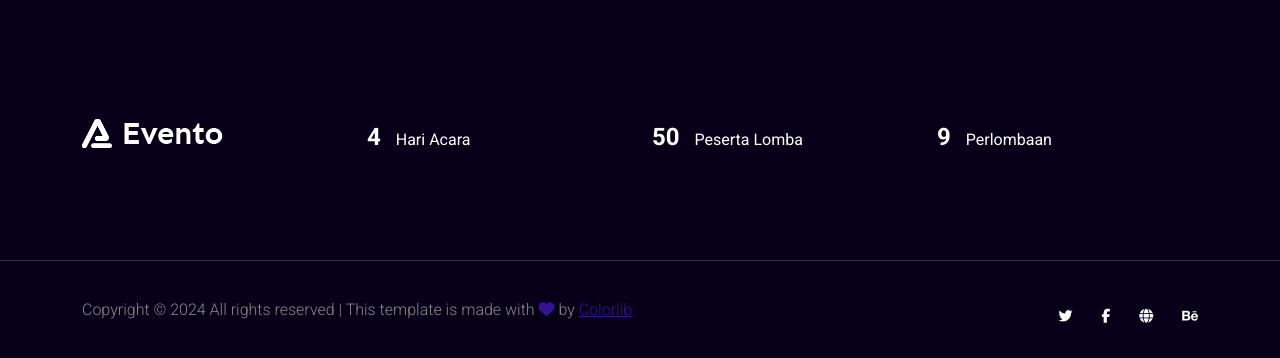
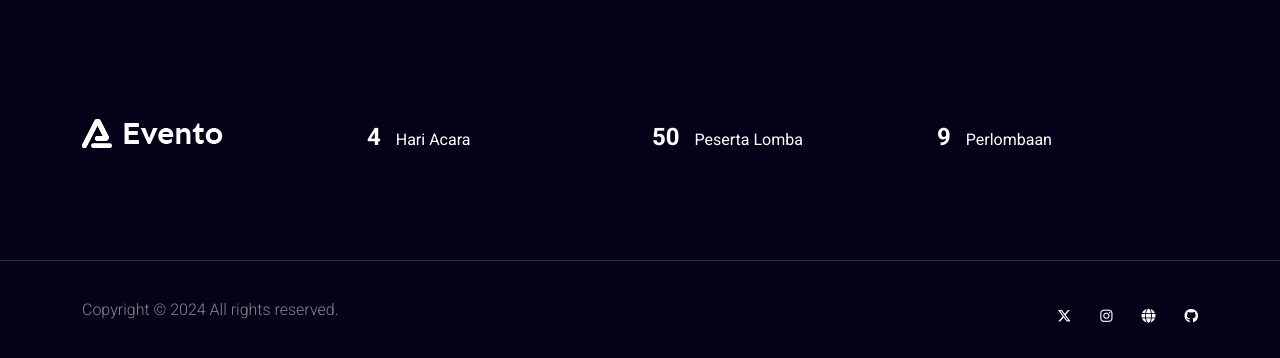
Before and after one commit to fauzantrif/pitulasan, a PHP site: page /klasemen.php in a window 1280 px wide. Shown: the part 2500-2858 px from the top of the page. Run offline with PHP 8.4, Linux system fonts and the light colour scheme; data comes from the database, SQL or seed files in the repository; some libraries are stand-ins or nearby versions.

Commit message:
Footer: fix bottom links

```diff
--- a/comps/body.footer.php
+++ b/comps/body.footer.php
@@ -39,17 +39,15 @@
                      <div class="row d-flex justify-content-between align-items-center">
                          <div class="col-xl-10 col-lg-8 ">
                              <div class="footer-copy-right">
-                                 <p><!-- Link back to Colorlib can't be removed. Template is licensed under CC BY 3.0. -->
-  Copyright &copy; <script>document.write(new Date().getFullYear());</script> All rights reserved | This template is made with <i class="fa fa-heart" aria-hidden="true"></i> by <a href="https://colorlib.com" target="_blank">Colorlib</a>
-  <!-- Link back to Colorlib can't be removed. Template is licensed under CC BY 3.0. --></p>
+                                 <p class="small"> Copyright &copy; <script>document.write(new Date().getFullYear());</script> All rights reserved.</p>
                              </div>
                          </div>
                          <div class="col-xl-2 col-lg-4">
                              <div class="footer-social f-right">
-                                <a href="#"><i class="fab fa-twitter"></i></a>
-                                <a href="https://www.facebook.com/sai4ull"><i class="fab fa-facebook-f"></i></a>
-                                <a href="#"><i class="fas fa-globe"></i></a>
-                                <a href="#"><i class="fab fa-behance"></i></a>
+                                <a href="//x.com/fauzantrif" target="_blank"><i class="fab fa-x-twitter"></i></a>
+                                <a href="//instagram.com/fauzantrif" target="_blank"><i class="fab fa-instagram"></i></a>
+                                <a href="//www.tripath.my.id" target="_blank"><i class="fas fa-globe"></i></a>
+                                <a href="//github.com/fauzantrif" target="_blank"><i class="fab fa-github"></i></a>
                              </div>
                          </div>
                      </div>
--- a/comps/head.scripts.php
+++ b/comps/head.scripts.php
@@ -13,9 +13,9 @@
     <link rel="stylesheet" href="assets/css/gijgo.css">
 	<link rel="stylesheet" href="assets/css/animate.min.css">
 	<link rel="stylesheet" href="assets/css/magnific-popup.css">
-	<link rel="stylesheet" href="assets/css/fontawesome-all.min.css">
 	<link rel="stylesheet" href="assets/css/themify-icons.css">
 	<link rel="stylesheet" href="assets/css/slick.css">
 	<link rel="stylesheet" href="assets/css/nice-select.css">
 	<link rel="stylesheet" href="assets/css/style.css">
 	<link rel="stylesheet" href="assets/css/style.modif.css">
+	<link rel="stylesheet" href="https://cdnjs.cloudflare.com/ajax/libs/font-awesome/6.6.0/css/all.min.css" integrity="sha512-Kc323vGBEqzTmouAECnVceyQqyqdsSiqLQISBL29aUW4U/M7pSPA/gEUZQqv1cwx4OnYxTxve5UMg5GT6L4JJg==" crossorigin="anonymous" referrerpolicy="no-referrer" />
--- a/klasemen.php
+++ b/klasemen.php
@@ -12,7 +12,6 @@
 <head>
     <title> FORMASI 103: Klasemen Lomba </title>
     <?php include_once("comps/head.scripts.php"); ?>
-    <script src="https://kit.fontawesome.com/42d5adcbca.js" crossorigin="anonymous"></script>
 </head>
 <body>
     <!-- ? Preloader Start -->
```
